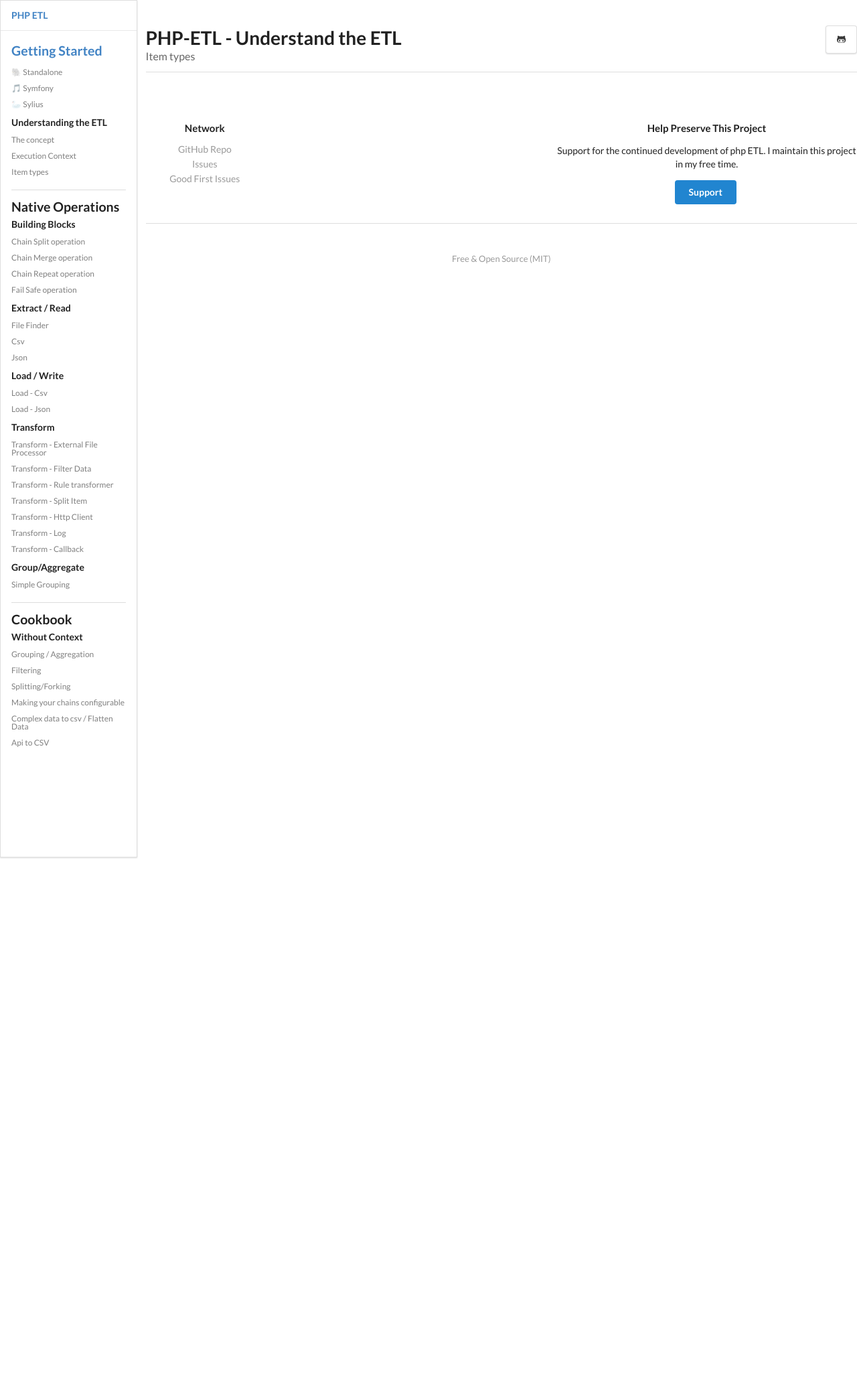
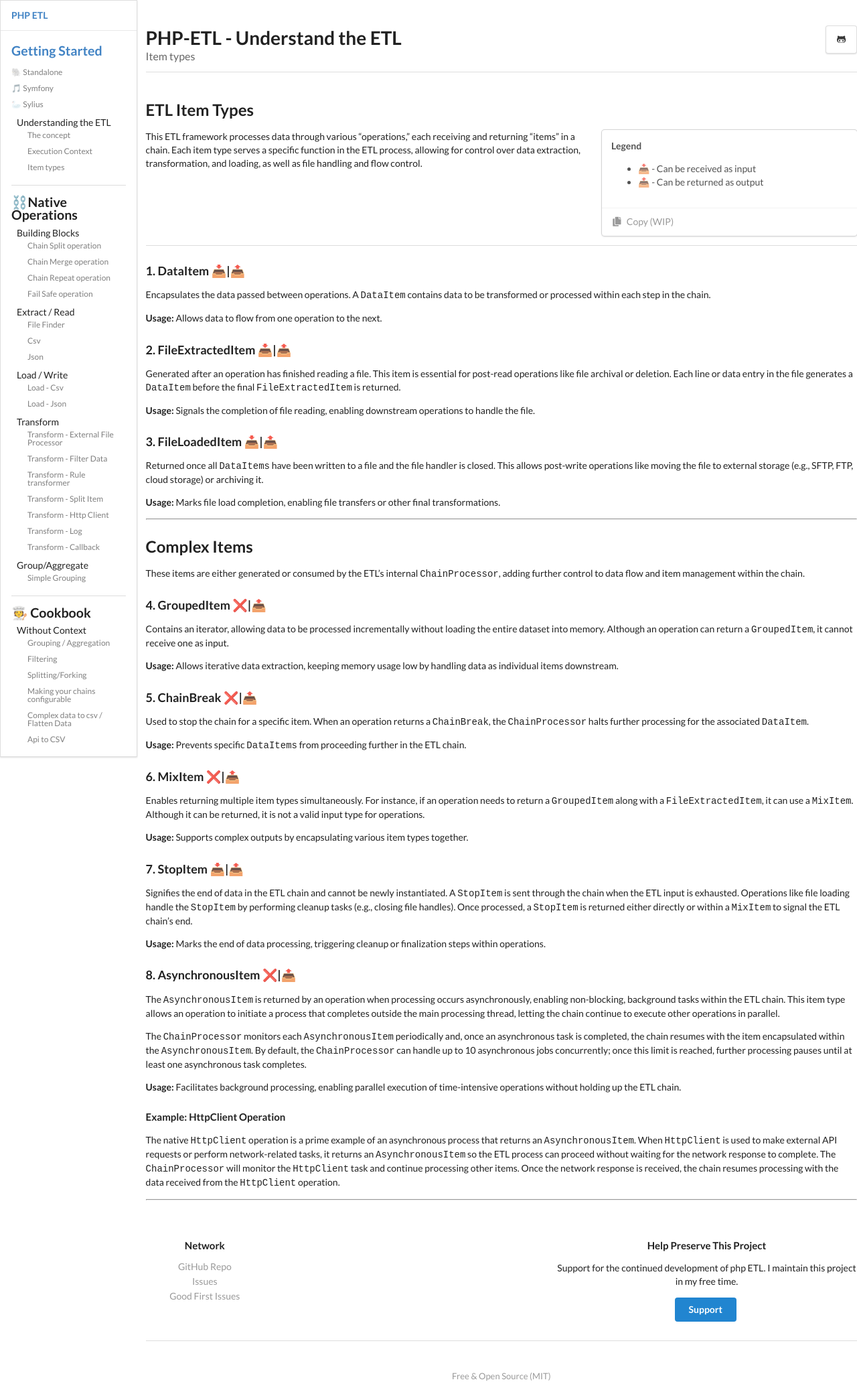
Before and after one commit to oliverde8/php-etl, a Jekyll site: the page built from docs/doc/01-understand-the-etl/item-types.md, in a window 1280 px wide. Shown: the whole page at 67% size. Built offline with Jekyll 4.4.1, drawn with Linux system fonts in a browser that asks for light colours; nearby versions of some CDN libraries; before the commit the page ends 1280 px from its top, so only the background shows below that.

Commit message:
doc: Added doc about items.

```diff
--- a/docs/_includes/menu.html
+++ b/docs/_includes/menu.html
@@ -17,7 +17,7 @@
                 <a class="item" href="/doc/getting-started/symfony.html">🎵 Symfony</a>
                 <a class="item" href="/doc/getting-started/sylius.html">🦢 Sylius</a>
             </div>
-
+            <div class="sub-menu">
                 <div class="header">
                     Understanding the ETL
                 </div>
@@ -26,11 +26,13 @@
                     <a class="item" href="/doc/01-understand-the-etl/execution-context.html">Execution Context</a>
                     <a class="item" href="/doc/01-understand-the-etl/item-types">Item types</a>
                 </div>
+            </div>
 
             <div class="ui divider"></div>
             <div class="header header-big">
-                Native Operations
+                ⛓️Native Operations
             </div>
+            <div class="sub-menu">
                 <div class="header">
                     Building Blocks
                 </div>
@@ -73,11 +75,13 @@
                 <div class="menu">
                     <a class="item" href="#">Simple Grouping</a>
                 </div>
+            </div>
 
             <div class="ui divider"></div>
             <div class="header header-big">
-                Cookbook
+                🧑‍🍳 Cookbook
             </div>
+            <div class="sub-menu">
                 <div class="header">
                     Without Context
                 </div>
@@ -90,6 +94,7 @@
                     <a class="item" href="/doc/10-examples/150-api-csv.html">Api to CSV</a>
                 </div>
             </div>
+        </div>
 
     </div>
 </div>
--- a/docs/assets/css/custom.css
+++ b/docs/assets/css/custom.css
@@ -11,7 +11,9 @@ img {
 .header-big {
     font-size: 1.4em!important;
 }
-
+.sub-menu {
+    padding-left: 8px;
+}
 .ui.container.width-large {
     width: 84vw;
     padding: 0 64px;
@@ -19,7 +21,6 @@ img {
 
 #main-menu {
     width: 16vw;
-    height: 100vmax;
     float: left;
 
     > .menu {
--- a/docs/doc/01-understand-the-etl/item-types.md
+++ b/docs/doc/01-understand-the-etl/item-types.md
@@ -3,3 +3,70 @@ layout: base
 title: PHP-ETL - Understand the ETL
 subTitle: Item types
 ---
+
+
+## ETL Item Types
+
+{% capture description %}
+This ETL framework processes data through various "operations," each receiving and returning "items" in a chain. Each item type serves a specific function in the ETL process, allowing for control over data extraction, transformation, and loading, as well as file handling and flow control.
+{% endcapture %}
+{% capture code %}
+**Legend**
+- 📥 - Can be received as input
+- 📤 - Can be returned as output
+{% endcapture %}
+{% include block/etl-step.html code=code description=description %}
+
+### 1. DataItem 📥|📤
+Encapsulates the data passed between operations. A `DataItem` contains data to be transformed or processed within each step in the chain.
+
+**Usage:** Allows data to flow from one operation to the next.
+
+### 2. FileExtractedItem 📥|📤
+Generated after an operation has finished reading a file. This item is essential for post-read operations like file archival or deletion. Each line or data entry in the file generates a `DataItem` before the final `FileExtractedItem` is returned.
+
+**Usage:** Signals the completion of file reading, enabling downstream operations to handle the file.
+
+### 3. FileLoadedItem 📥|📤
+Returned once all `DataItems` have been written to a file and the file handler is closed. This allows post-write operations like moving the file to external storage (e.g., SFTP, FTP, cloud storage) or archiving it.
+
+**Usage:** Marks file load completion, enabling file transfers or other final transformations.
+
+---
+
+## Complex Items
+These items are either generated or consumed by the ETL's internal `ChainProcessor`, adding further control to data flow and item management within the chain.
+
+### 4. GroupedItem ❌|📤
+Contains an iterator, allowing data to be processed incrementally without loading the entire dataset into memory. Although an operation can return a `GroupedItem`, it cannot receive one as input.
+
+**Usage:** Allows iterative data extraction, keeping memory usage low by handling data as individual items downstream.
+
+### 5. ChainBreak ❌|📤
+Used to stop the chain for a specific item. When an operation returns a `ChainBreak`, the `ChainProcessor` halts further processing for the associated `DataItem`.
+
+**Usage:** Prevents specific `DataItems` from proceeding further in the ETL chain.
+
+### 6. MixItem ❌|📤
+Enables returning multiple item types simultaneously. For instance, if an operation needs to return a `GroupedItem` along with a `FileExtractedItem`, it can use a `MixItem`. Although it can be returned, it is not a valid input type for operations.
+
+**Usage:** Supports complex outputs by encapsulating various item types together.
+
+### 7. StopItem 📥|📤
+Signifies the end of data in the ETL chain and cannot be newly instantiated. A `StopItem` is sent through the chain when the ETL input is exhausted. Operations like file loading handle the `StopItem` by performing cleanup tasks (e.g., closing file handles). Once processed, a `StopItem` is returned either directly or within a `MixItem` to signal the ETL chain’s end.
+
+**Usage:** Marks the end of data processing, triggering cleanup or finalization steps within operations.
+
+### 8. AsynchronousItem ❌|📤
+The `AsynchronousItem` is returned by an operation when processing occurs asynchronously, enabling non-blocking, background tasks within the ETL chain. This item type allows an operation to initiate a process that completes outside the main processing thread, letting the chain continue to execute other operations in parallel.
+
+The `ChainProcessor` monitors each `AsynchronousItem` periodically and, once an asynchronous task is completed, the chain resumes with the item encapsulated within the `AsynchronousItem`. By default, the `ChainProcessor` can handle up to 10 asynchronous jobs concurrently; once this limit is reached, further processing pauses until at least one asynchronous task completes.
+
+**Usage:** Facilitates background processing, enabling parallel execution of time-intensive operations without holding up the ETL chain.
+
+
+#### Example: HttpClient Operation
+The native `HttpClient` operation is a prime example of an asynchronous process that returns an `AsynchronousItem`. When `HttpClient` is used to make external API requests or perform network-related tasks, it returns an `AsynchronousItem` so the ETL process can proceed without waiting for the network response to complete. The `ChainProcessor` will monitor the `HttpClient` task and continue processing other items. Once the network response is received, the chain resumes processing with the data received from the `HttpClient` operation.
+
+
+---
```
Also changed, not shown: docs/doc/01-understand-the-etl/the-concept.md (+1 -1 lines). Lines whose indentation alone changed are shown as unchanged.
